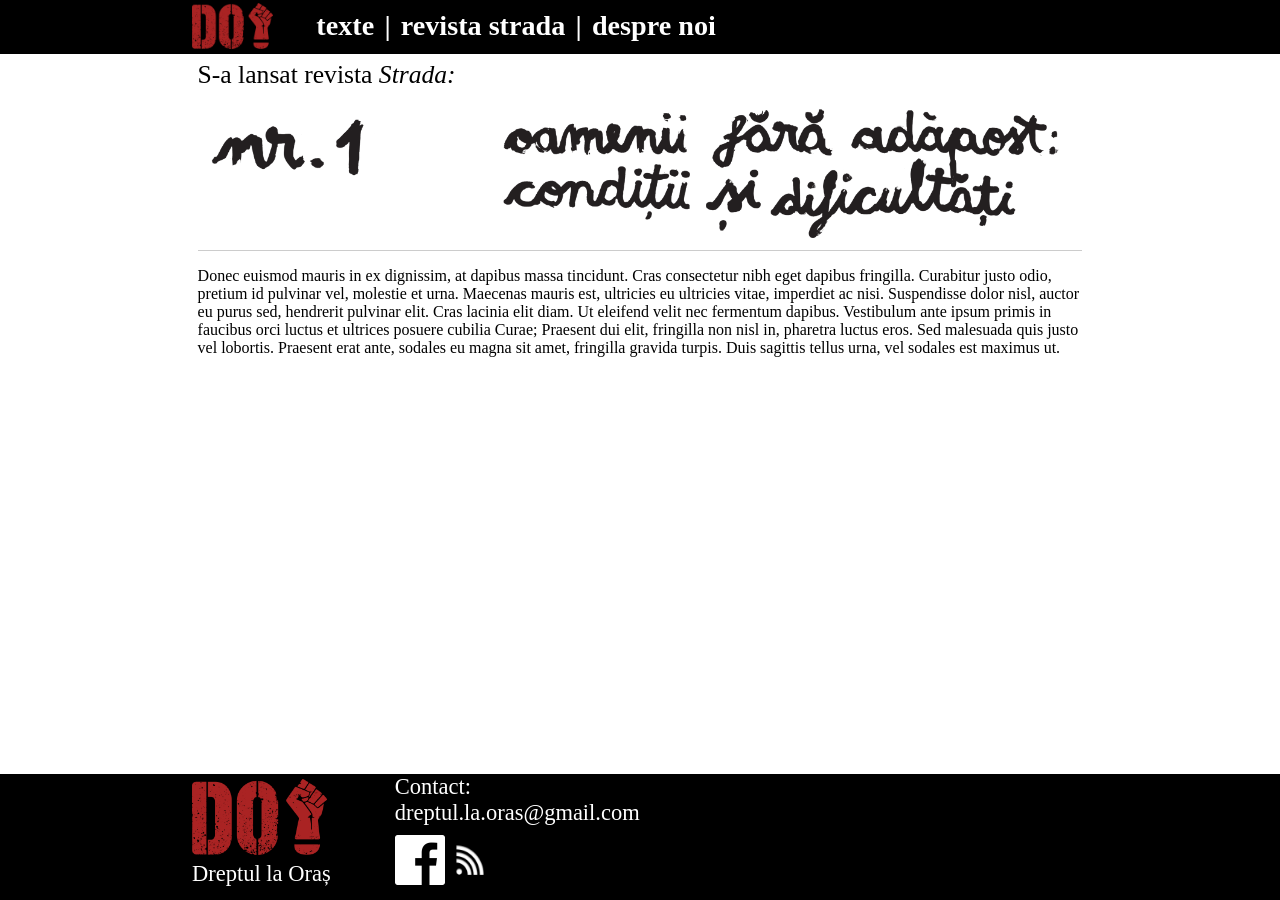
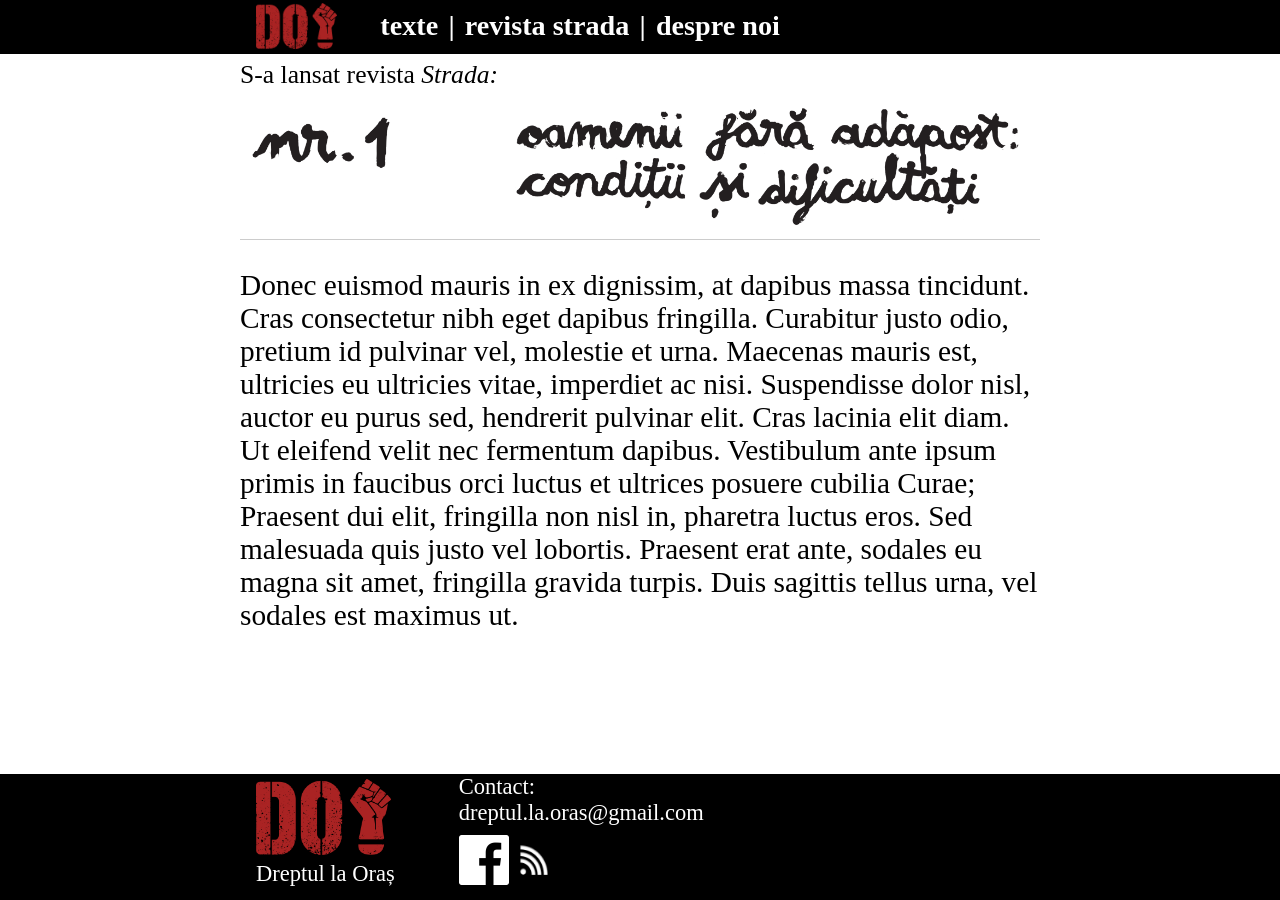
Before and after one commit to dreptul-la-oras/dreptul-la-oras.github.io, a Jekyll site: the page built from index.md, in a window 1280 px wide. Built offline with Jekyll 4.4.1, drawn with Linux system fonts in a browser that asks for light colours.

Commit message:
Slightly fix layout

```diff
--- a/_layouts/main.html
+++ b/_layouts/main.html
@@ -10,7 +10,7 @@
 
 <body>
 
-<div class="content-box" class="content-commons">
+<div class="content-box content-commons">
     {% include header.html %}
     <div class="content">{{ content }}</div>
     {% include footer.html %}
--- a/assets/css/base.css
+++ b/assets/css/base.css
@@ -16,7 +16,8 @@ html {
 
 @media (min-width: 400px) {
     .content-box {
-        width: 70%;
+        min-width: 500px;
+        max-width: 800px;
         margin-left: auto;
         margin-right: auto;
 
@@ -27,7 +28,7 @@ html {
 
 .content-commons {
     font-family: "Times New Roman", Times, serif;
-    font-size: 4vmax;
+    font-size: 22pt;
 }
 
 .content {
--- a/assets/css/footer_absolute.css
+++ b/assets/css/footer_absolute.css
@@ -18,7 +18,7 @@
 }
 
 .footer_wrap {
-    width: 70%;
+    width: 60%;
     height: auto;
     margin: auto;
 }
--- a/assets/css/header_floating.css
+++ b/assets/css/header_floating.css
@@ -14,7 +14,7 @@
     }
 
     .floating-header-wrap {
-        width: 70%;
+        width: 60%;
         margin-left: auto;
         margin-right: auto;
     }
@@ -47,7 +47,7 @@
     }
 
     .floating-header-wrap {
-        width: 70%;
+        width: 60%;
         margin: auto;
     }
 
```
